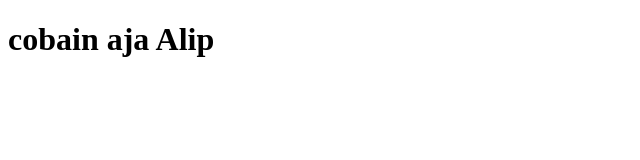
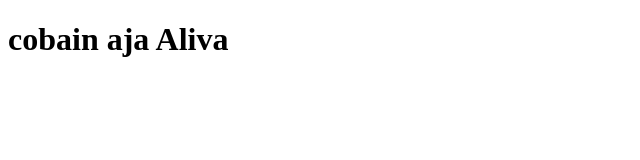
Before and after one commit to prasetyoedi/alterra-coba, a plain HTML site: page index.html in a window 1280 px wide. Shown: the full height of the page, 0-640 px from the left. Drawn offline with Linux system fonts and the light colour scheme.

Commit message:
Test Konflik

```diff
--- a/index.html
+++ b/index.html
@@ -8,7 +8,7 @@
 </head>
 
 <body>
-    <h1>cobain aja Alip</h1>
+    <h1>cobain aja Aliva</h1>
 </body>
 
 </html>
```
